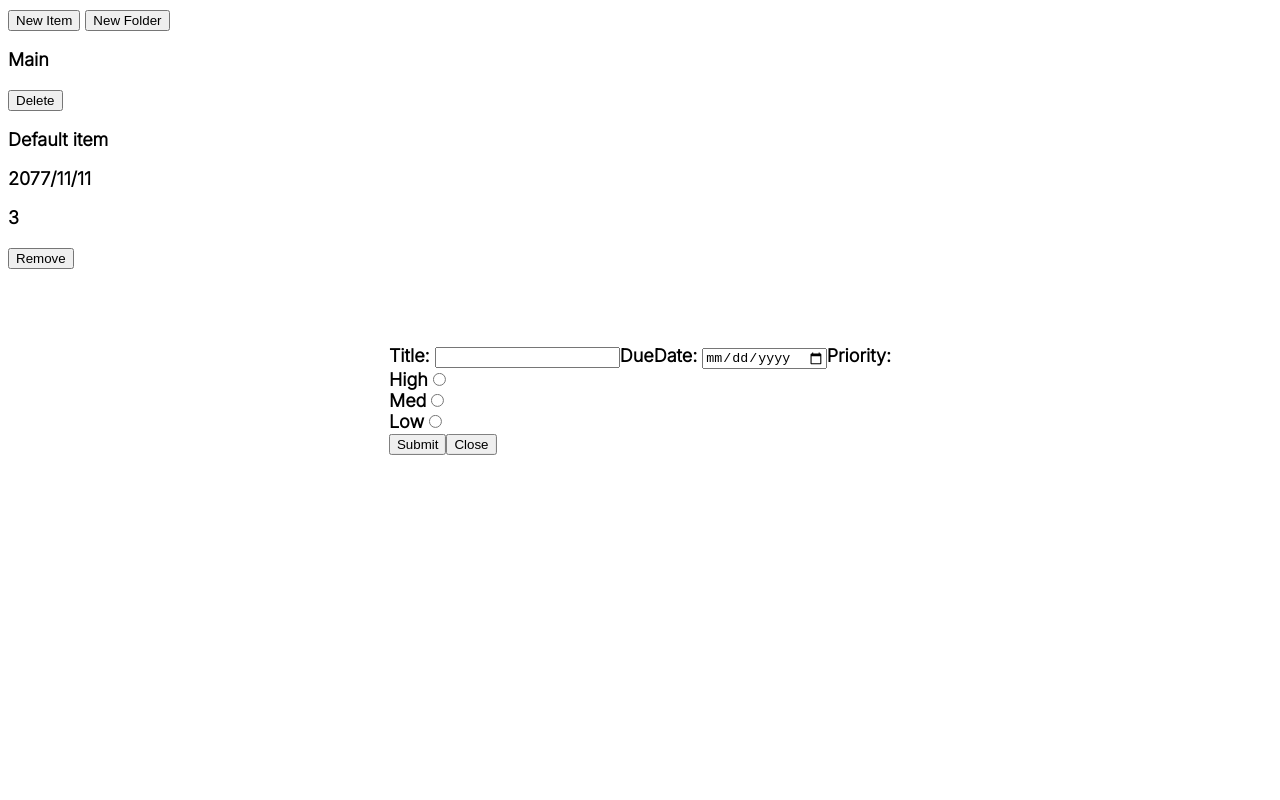
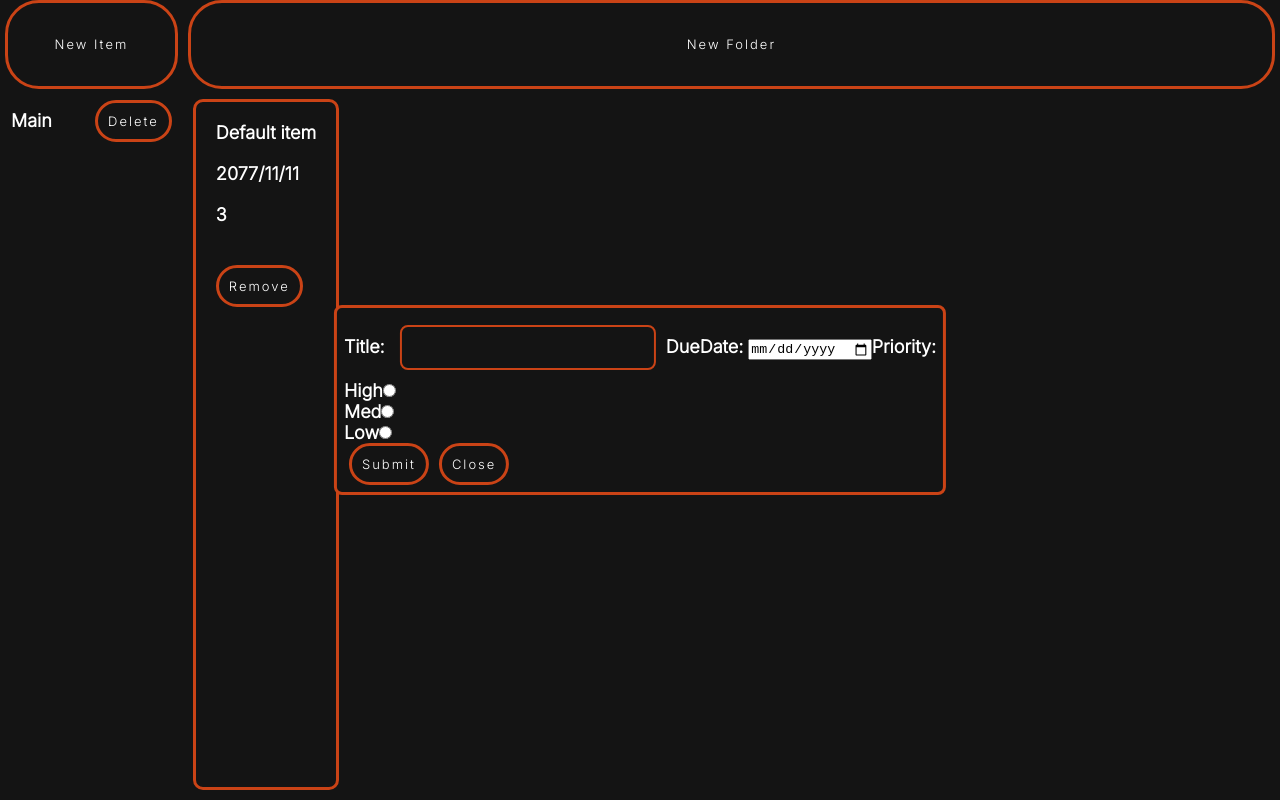
Before and after one commit to HelplessSoldier/TOP_toDoTwo, a website with bundled scripts: page src/template.html in a window 1280 px wide. Both pictures are taken after a click on the button "New Item". Built offline with nearby package versions, Linux system fonts and the light colour scheme.

Commit message:
bit of styling

```diff
--- a/src/index.js
+++ b/src/index.js
@@ -127,6 +127,12 @@ document.addEventListener("DOMContentLoaded", () => {
     // hide item dialogue when close button pressed
     todoCloseButton.addEventListener("click", () => {
         createItemContainer.style.display = "none";
+        // reset input fields
+        titleInput.value = "";
+        dueDateInput.value = null;
+        priorityInputHigh.checked = false;
+        priorityInputMed.checked = false;
+        priorityInputLow.checked = false;
     });
 
     // hide folder dialogue when close button pressed
--- a/src/style.css
+++ b/src/style.css
@@ -1,4 +1,11 @@
 @import url("https://fonts.googleapis.com/css2?family=Dancing+Script:wght@700&family=Poppins:wght@500&family=Roboto:ital,wght@0,400;1,100&family=Inter:wght@300&family=VT323&display=swap");
+
+* {
+    margin: 0;
+    padding: 0;
+    box-sizing: border-box;
+    /* border: 1px solid purple; */
+}
 
 :root {
     --button-text-color: rgb(0, 0, 0);
@@ -21,11 +28,126 @@
     --accent-color: #ca4316;
 }
 
+button {
+    color: var(--text-color);
+    font-family: "Inter";
+    font-size: 13px;
+    letter-spacing: 2px;
+    padding: 10px;
+    margin-left: 5px;
+    margin-right: 5px;
+    border: 3px solid var(--accent-color);
+    border-radius: 34px;
+    background: var(--background-color);
+    justify-content: center;
+    align-items: center;
+}
+
+button:hover {
+    cursor: pointer;
+    background: var(--accent-color);
+    color: var(--button-text-color);
+}
+
+#content {
+    color: var(--text-color);
+    background-color: var(--background-color);
+    width: 100vw;
+    height: 100vh;
+    display: grid;
+    grid-template-columns: 1fr 6fr;
+    grid-template-rows: 1fr 8fr;
+}
+
 #createItemContainer,
 #createFolderContainer,
 #areYouSureContainer {
+    color: var(--text-color);
+    background-color: var(--background-color);
     position: absolute;
     top: 50%;
     left: 50%;
     transform: translate(-50%, -50%);
 }
+
+#createItemContainer::before,
+#createFolderContainer::before,
+#areYouSureContainer::before {
+    content: "";
+    position: absolute;
+    top: -10px;
+    right: -10px;
+    bottom: -10px;
+    left: -10px;
+    z-index: -1;
+    background-color: var(--background-color);
+    border: 3px solid var(--accent-color);
+    border-radius: 8px;
+}
+
+/* todo stuff */
+#todoElements {
+    display: flex;
+    grid-row: 2;
+    grid-column: 2;
+    gap: 10px;
+}
+
+.todoElement {
+    margin: 10px;
+    border: 3px solid var(--accent-color);
+    border-radius: 10px;
+}
+
+.todoElement > * {
+    margin: 20px;
+}
+
+/* folders */
+#folders {
+    display: flex;
+    flex-direction: column;
+    grid-row: 2;
+    grid-column: 1;
+    margin-top: 10px;
+    gap: 5px;
+}
+
+.folderContainers {
+    display: flex;
+    justify-content: space-between;
+    align-items: center;
+    border: 1px solid transparent;
+}
+
+.folderContainers:hover {
+    background-color: var(--secondary-color);
+    border: 1px solid var(--accent-color);
+}
+
+.folderTitles {
+    margin-left: 10px;
+}
+
+.removeFolderButton {
+    margin-right: 10px;
+}
+
+#createFolderTextInput,
+#titleInput {
+    margin: 10px;
+    padding: 10px;
+    border-radius: 8px;
+    background-color: var(--background-color);
+    color: var(--text-color);
+    border: 2px solid var(--accent-color);
+    font-size: large;
+    outline: none;
+}
+
+#areYouSureButtonContainer {
+    display: flex;
+    margin: 10px;
+    justify-content: center;
+    align-items: center;
+}
```
